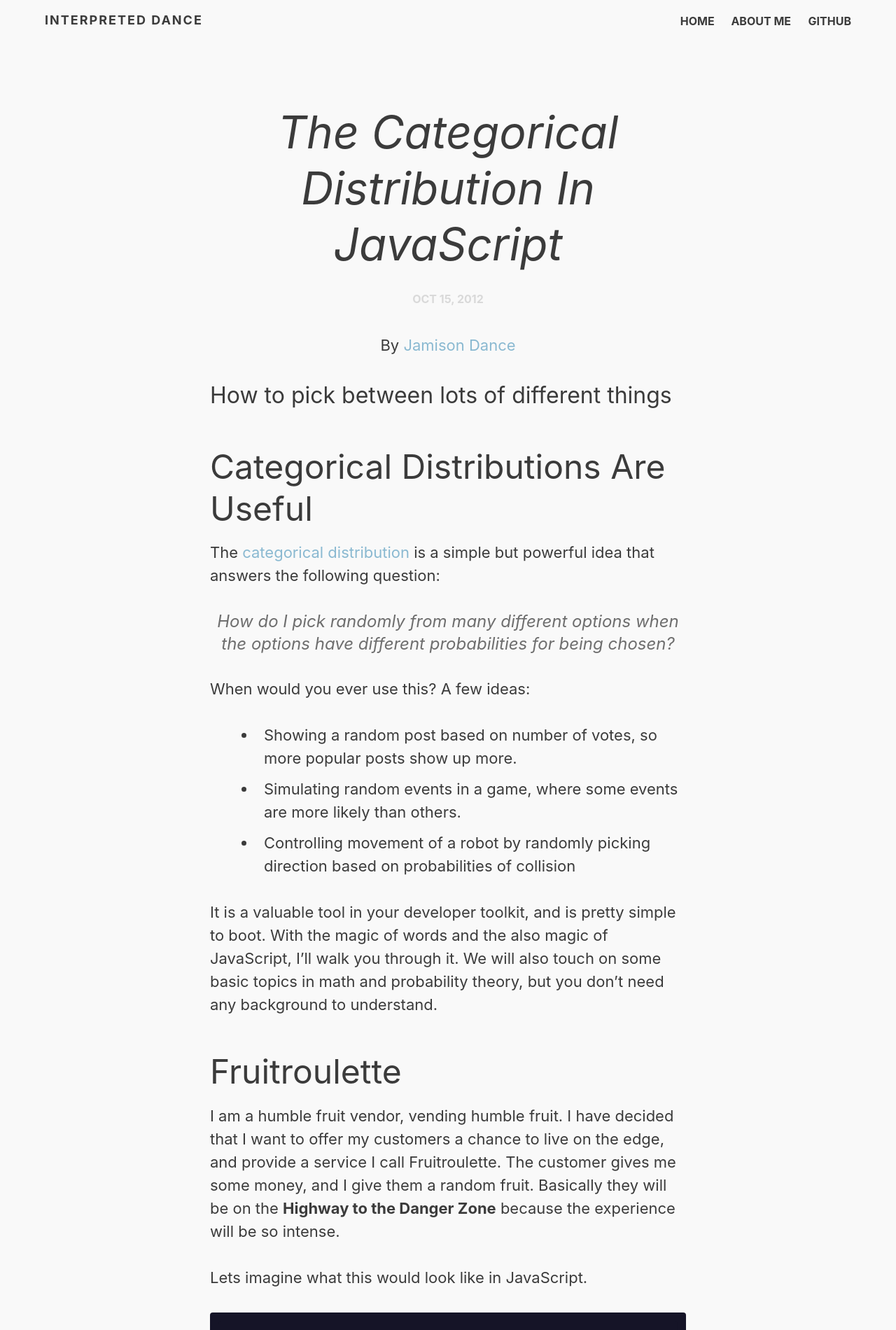
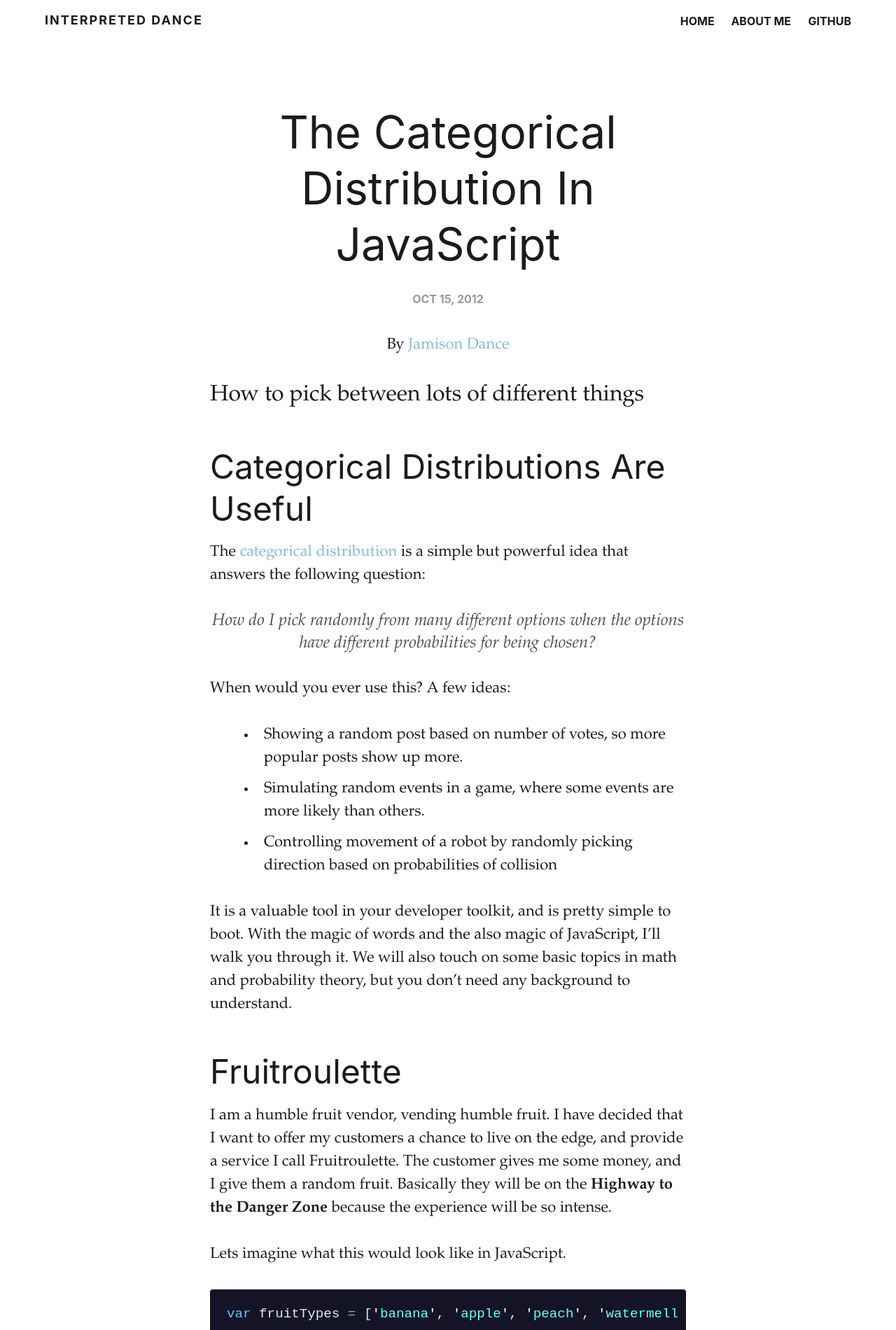
Before and after one commit to jergason/blorg, a Jekyll site: the page built from _posts/2012-10-15-categorical-distribution-in-javascript.md, in a window 1280 px wide. Shown: the top 1900 px of the page at 70% size. Built offline with Jekyll 4.4.1, drawn with Linux system fonts in a browser that asks for light colours; Markdown is read by kramdown in place of the engine named in the settings; comment, search, counter and statistics services are not loaded.

Commit message:
tweak some styling

```diff
--- a/_sass/_styles.scss
+++ b/_sass/_styles.scss
@@ -11,22 +11,28 @@ body {
   overflow-x: hidden;
 }
 
-h1,h2,h3,h4,h5 {
-    font-family: $serif;
+h1,
+h2,
+h3,
+h4,
+h5 {
+  font-family: $sans;
 }
 
 p {
   margin-bottom: $lh;
 }
 
-a, a:visited, a:active {
+a,
+a:visited,
+a:active {
   color: $link;
   @include transit(all,0.25s,ease-in-out);
 }
 
 a:hover {
   color: $accent;
-    @include transit(all,.25s, ease-in-out)
+  @include transit(all,0.25s, ease-in-out);
 }
 
 em {
@@ -50,7 +56,8 @@ small {
   background: $hilite;
 }
 
-blockquote, blockquote p {
+blockquote,
+blockquote p {
   font-style: italic;
   line-height: 1.3em;
   text-align: center;
@@ -58,7 +65,8 @@ blockquote, blockquote p {
   margin-bottom: $lh;
 }
 
-sub, sup {
+sub,
+sup {
   /* Specified in % so that the sup/sup is the
      right size relative to the surrounding text */
   font-size: 75%;
@@ -87,14 +95,12 @@ sub {
   bottom: -0.25em;
 }
 
-
-
 /*   Code Formatting    */
 
 code {
   color: $accent;
   font-family: "Monaco", "Courier New", "Courier";
-    font-size: .75em;
+  font-size: 0.75em;
   font-weight: bold;
 }
 
@@ -125,8 +131,6 @@ code {
     }
   }
 }
-
-
 
 hr {
   display: block;
@@ -197,7 +201,6 @@ input {
   float: none;
 }
 
-
 /* Header */
 
 header.site-header {
@@ -209,18 +212,16 @@ header.site-header {
   .wrap {
     max-width: 90vw;
   }
-
 }
 
 #bump .darken {
-
   a {
     color: $black;
-      @include transit(all, .2s, ease-in-out);
+    @include transit(all, 0.2s, ease-in-out);
 
     &:hover {
       color: $link;
-        @include transit(all, .2s, ease-in-out);
+      @include transit(all, 0.2s, ease-in-out);
     }
   }
 
@@ -238,15 +239,14 @@ header.site-header {
       color: $link;
     }
   }
-
 }
-
 
 header.site-header a.menu {
   display: none;
 }
 
-header.site-header hgroup h1, header.site-header nav ul {
+header.site-header hgroup h1,
+header.site-header nav ul {
   font-family: $sans;
 }
 header.site-header hgroup {
@@ -262,11 +262,11 @@ header.site-header hgroup {
   }
   a {
     color: #fff;
-      @include transit(all, .2s, ease);
+    @include transit(all, 0.2s, ease);
 
     &:hover {
-        @include tshd(0, 0, 3px, rgba(255,255,255,.6));
-        @include transit(all, .2s, ease);
+      @include tshd(0, 0, 3px, rgba(255,255,255,0.6));
+      @include transit(all, 0.2s, ease);
     }
   }
 }
@@ -287,18 +287,16 @@ header.site-header nav {
     margin-left: 20px;
     a {
       color: white;
-        @include transit(all, .2s, ease);
+      @include transit(all, 0.2s, ease);
       &:hover {
-            @include tshd(0, 0, 3px, rgba(255,255,255,.6));
-            @include transit(all, .2s, ease);
+        @include tshd(0, 0, 3px, rgba(255,255,255,0.6));
+        @include transit(all, 0.2s, ease);
       }
     }
   }
 }
 
-
 /* Article Stuff */
-
 
 .article {
   position: relative;
@@ -312,10 +310,10 @@ header.site-header nav {
     max-height: 800px;
     position: absolute;
     z-index: 2;
-        background: rgba(0,0,0,.55);
+    background: rgba(0, 0, 0, 0.55);
   }
   .overlay-lighter {
-        background: rgba(0,0,0,.1);
+    background: rgba(0, 0, 0, 0.1);
   }
 
   .featured-image {
@@ -351,7 +349,7 @@ header.site-header nav {
         font-family: $sans;
         font-size: $fs5;
         font-weight: bold;
-                color: $grey-light;
+        color: $grey-medium;
         text-transform: uppercase;
         margin-top: $lh * 2/3;
       }
@@ -430,12 +428,10 @@ header.site-header nav {
         left: 0;
         text-align: center;
         @include transit;
-
       }
 
       h1 {
         font-size: $fs3;
-                font-style: italic;
       }
     }
 
@@ -465,7 +461,6 @@ header.site-header nav {
 // Post Formatting
 
 .post {
-
   min-height: 500px;
 
   .deets {
@@ -482,15 +477,14 @@ header.site-header nav {
     }
   }
 
-    h1 {
-        font-style: italic;
-    }
-
-    h1, h2, h3, h4, h5 {
+  h1,
+  h2,
+  h3,
+  h4,
+  h5 {
     padding-top: ($lh * 1/2);
     margin-bottom: ($lh * 1/2);
-        line-height: 1.25em
-
+    line-height: 1.25em;
   }
 
   figure {
@@ -523,7 +517,11 @@ header.site-header nav {
     margin-bottom: $lh;
     list-style: disc;
     list-style-type: disc;
-        lh h1, lh h2, lh h3, lh h4, lh h5 {
+    lh h1,
+    lh h2,
+    lh h3,
+    lh h4,
+    lh h5 {
       @include underline(2px, solid, $grey-light);
     }
     li {
@@ -540,7 +538,11 @@ header.site-header nav {
   ol {
     display: block;
     margin-bottom: $lh;
-        lh h1, lh h2, lh h3, lh h4, lh h5 {
+    lh h1,
+    lh h2,
+    lh h3,
+    lh h4,
+    lh h5 {
       @include underline(2px, solid, $grey-light);
     }
     li {
@@ -567,12 +569,12 @@ header.site-header nav {
     letter-spacing: 1px;
     padding: 4px 6px 4px 6px;
     color: $grey-light;
-        border: 2px solid transparentize($grey-light,.3);
+    border: 2px solid transparentize($grey-light, 0.3);
     @include br(4px);
     &:hover {
       color: $link;
-            border-color: transparentize($link,.3);
-            @include transit(all,.2s,ease)
+      border-color: transparentize($link, 0.3);
+      @include transit(all,0.2s,ease);
     }
   }
 }
@@ -607,9 +609,9 @@ footer {
     bottom: 8px;
     font-family: $sans;
     text-transform: uppercase;
-        color: transparentize($white, .9);
+    color: transparentize($white, 0.9);
     a {
-            color: transparentize($white, .7);
+      color: transparentize($white, 0.7);
     }
   }
 
@@ -641,7 +643,7 @@ footer {
       }
       span.date {
         float: none;
-                color: transparentize($grey-light, .4);
+        color: transparentize($grey-light, 0.4);
         @include column(4,12);
         position: relative;
         font-size: $fs5;
@@ -678,19 +680,18 @@ footer {
   margin-top: $lh*3;
 }
 
-
 /* Tablet
    ========================================================================== */
 
 @media only screen and (max-width: $breakpoint-2-max-width) {
-
   // Type Fixes
 
   h1 {
     font-size: $fs2;
   }
 
-blockquote, blockquote p {
+  blockquote,
+  blockquote p {
     font-size: $fs4;
   }
 
@@ -698,10 +699,8 @@ footer {
     font-size: $fs5;
 
     .prev-posts {
-        li  {
-
+      li {
         .recent-title {
-
         }
 
         span.date {
@@ -714,8 +713,6 @@ footer {
       right: 10vw;
     }
   }
-
-
 }
 
 /* Mobile
@@ -723,7 +720,6 @@ footer {
 
 @media only screen and (max-width: 500px) {
   footer {
-
     .social {
       display: none;
     }
@@ -743,12 +739,10 @@ footer {
         margin-top: $lh/2;
       }
     }
-
   }
 }
 
-@media only screen and (max-width : 680px) {
-
+@media only screen and (max-width: 680px) {
   /* All Posts */
 
   section.article img.loading {
@@ -756,7 +750,6 @@ footer {
     right: 6%;
     left: inherit;
   }
-
 
   header.site-header {
     min-height: 59px;
@@ -804,7 +797,7 @@ footer {
   header.site-header nav:before {
     display: table;
     clear: both;
-    content: '';
+    content: "";
   }
 
   header.site-header nav ul {
@@ -854,12 +847,9 @@ footer {
       background-color: $link;
     }
   }
-
 }
 
-
 @media only screen and (max-width: $breakpoint-1-max-width) {
-
   .post {
     @include column(9);
     max-width: 420px;
@@ -875,9 +865,9 @@ footer {
   small {
     font-size: $fs6;
   }
-
 }
 
 .bio {
+  line-height: 20px;
   margin: 10px 0 10px 0;
 }
--- a/_sass/_variables.scss
+++ b/_sass/_variables.scss
@@ -7,49 +7,46 @@
 
 /* Don't use black */
 
-$black:  #3b3b3b;
-$white: #f9f9f9;
+$black: #1b1b1b;
+$white: #ffffff;
 
 /* Gray scale */
 
-$grey-dark:   #222;
+$grey-dark: #222;
 $grey-medium: #999;
-$grey-light:  #d9d9d9;
+$grey-light: #d9d9d9;
 
 /* Hilight */
 $hilite: #fffbd7;
 
 /* Accent Colors */
-$link: #8AB9D1;
-$accent: #24536B;
-
+$link: #8ab9d1;
+$accent: #24536b;
 
 /* Typography
    ========================================================================== */
 
-$sans: -apple-system, BlinkMacSystemFont,
-    "Segoe UI", "Roboto", "Oxygen",
-    "Ubuntu", "Cantarell", "Fira Sans",
-    "Droid Sans", "Helvetica Neue", sans-serif;
-$serif: $sans;
+$sans: -apple-system, BlinkMacSystemFont, "Segoe UI", "Roboto", "Oxygen",
+  "Ubuntu", "Cantarell", "Fira Sans", "Droid Sans", "Helvetica Neue", sans-serif;
+//$serif: $sans;
+$serif: Palatino, "Palatino Linotype", "Palatino LT STD", "Book Antiqua",
+  Georgia, serif;
 //$serif: "Calendas Plus","Crimson Text", "Hoefler Text", "Georgia", serif;
-
-
 
 /* Type Scale
    ========================================================================== */
 
 /** * 12 & 16 as roots then powers of two. */
 
-$fs1:64px;
-$fs2:48px;
-$fs3:32px;
-$fs4:24px;
+$fs1: 64px;
+$fs2: 48px;
+$fs3: 32px;
+$fs4: 24px;
 
-$fsp:22px;
+$fsp: 22px;
 
-$fs5:16px;
-$fs6:12px;
+$fs5: 16px;
+$fs6: 12px;
 
 // Line Height
 
@@ -61,17 +58,15 @@ $footerHeight: 320px;
 
 // Griddit
 
-
-
 /* Break Points
    ========================================================================== */
 
 /* Mobile */
-$breakpoint-1-max-width:480px;
+$breakpoint-1-max-width: 480px;
 
 /* Tablet */
-$breakpoint-2-max-width:800px;
-$breakpoint-3-max-width:1200px;
+$breakpoint-2-max-width: 800px;
+$breakpoint-3-max-width: 1200px;
 
 /* Style Tidbits
    ========================================================================== */
--- a/css/i.scss
+++ b/css/i.scss
@@ -1,9 +1,8 @@
 ---
-#front matter to ensure jekyll reads file
 ---
-/* ==========================================================================
-   Imports
-   ========================================================================== */
+//
+//   Imports
+//   ==============================================
 
 @import "normalize";
 @import "mixins";
```
Lines whose indentation alone changed are shown as unchanged.
